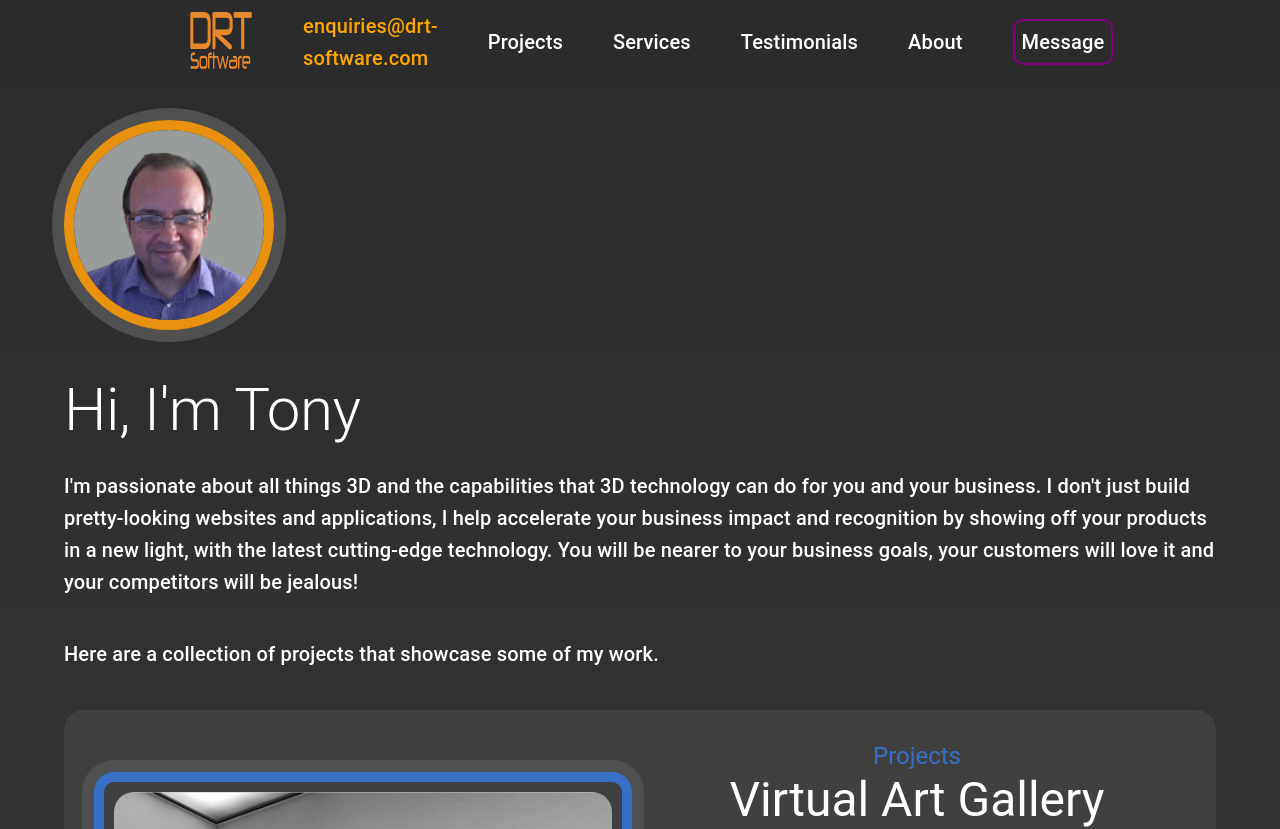
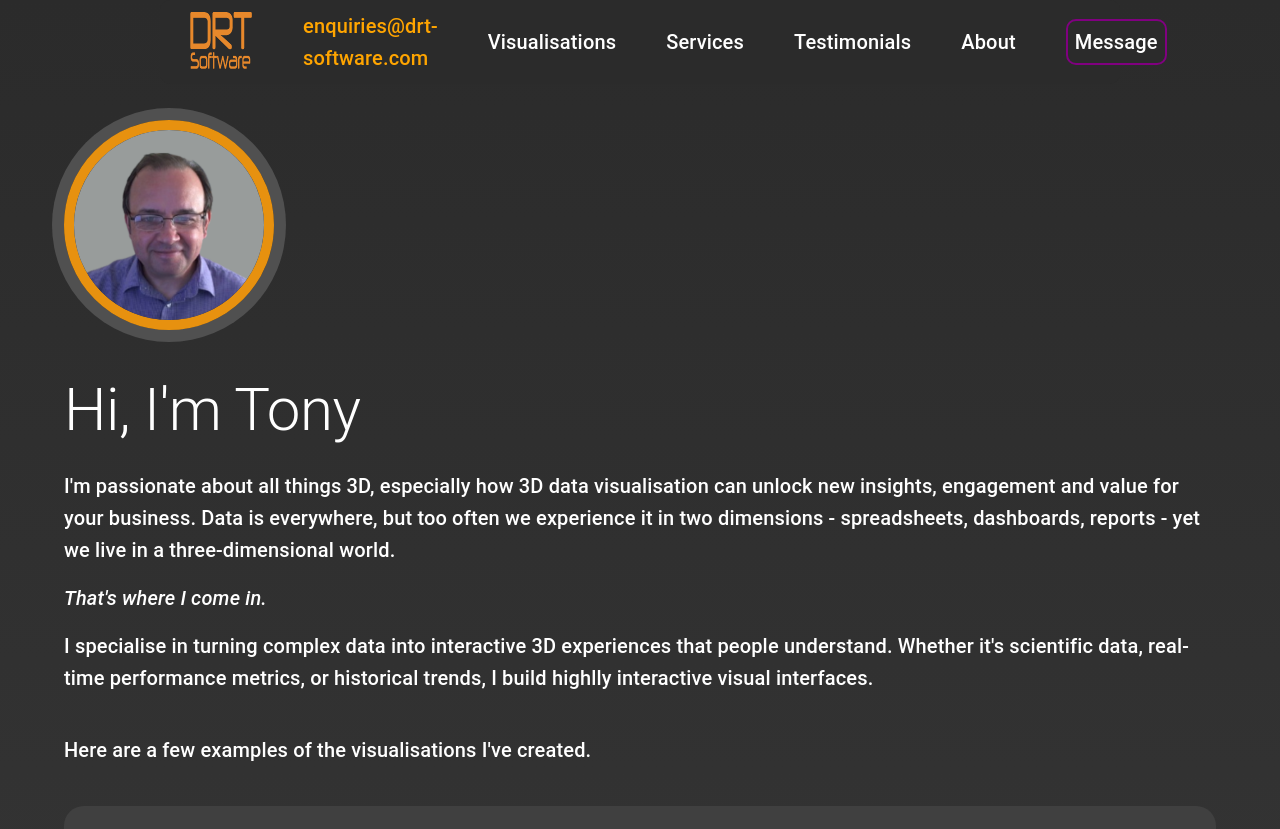
Before and after one commit to DoctorTone/drt_software_ltd, a React (Vite) app: page /#/ in a window 1280 px wide. Shown: the top 829 px of the page. Built offline with nearby package versions, Linux system fonts and the light colour scheme.

Commit message:
Updated text to show data viz work only

```diff
--- a/src/components/NavBar.tsx
+++ b/src/components/NavBar.tsx
@@ -99,7 +99,9 @@ const NavBar = () => {
                 >
                   enquiries@drt-software.com
                 </MenuItem>
-                <MenuItem onClick={() => handleClose(1)}>Projects</MenuItem>
+                <MenuItem onClick={() => handleClose(1)}>
+                  Visualisations
+                </MenuItem>
                 <MenuItem
                   className="sectionMobile"
                   onClick={() => handleClose(2)}
@@ -171,7 +173,7 @@ const NavBar = () => {
                     cursor: "pointer",
                   }}
                 >
-                  Projects
+                  Visualisations
                 </Typography>
                 <Typography
                   variant="h6"
--- a/src/components/TopSection.tsx
+++ b/src/components/TopSection.tsx
@@ -16,13 +16,20 @@ const TopSection = () => {
         </Grid>
       </Grid>
       <Typography variant="h6" sx={{ mt: 3 }}>
-        I'm passionate about all things 3D and the capabilities that 3D
-        technology can do for you and your business. I don't just build
-        pretty-looking websites and applications, I help accelerate your
-        business impact and recognition by showing off your products in a new
-        light, with the latest cutting-edge technology. You will be nearer to
-        your business goals, your customers will love it and your competitors
-        will be jealous!
+        I'm passionate about all things 3D, especially how 3D data visualisation
+        can unlock new insights, engagement and value for your business. Data is
+        everywhere, but too often we experience it in two dimensions -
+        spreadsheets, dashboards, reports - yet we live in a three-dimensional
+        world.
+      </Typography>
+      <Typography variant="h6" sx={{ mt: 2, fontStyle: "italic" }}>
+        That's where I come in.
+      </Typography>
+      <Typography variant="h6" sx={{ mt: 2 }}>
+        I specialise in turning complex data into interactive 3D experiences
+        that people understand. Whether it's scientific data, real-time
+        performance metrics, or historical trends, I build highlly interactive
+        visual interfaces.
       </Typography>
     </Container>
   );
--- a/src/components/WorkIntro.tsx
+++ b/src/components/WorkIntro.tsx
@@ -5,7 +5,7 @@ const WorkIntro = () => {
   return (
     <Container>
       <Typography variant="h6" sx={{ mt: 3 }} id="projects_page">
-        Here are a collection of projects that showcase some of my work.
+        Here are a few examples of the visualisations I've created.
       </Typography>
     </Container>
   );
```
